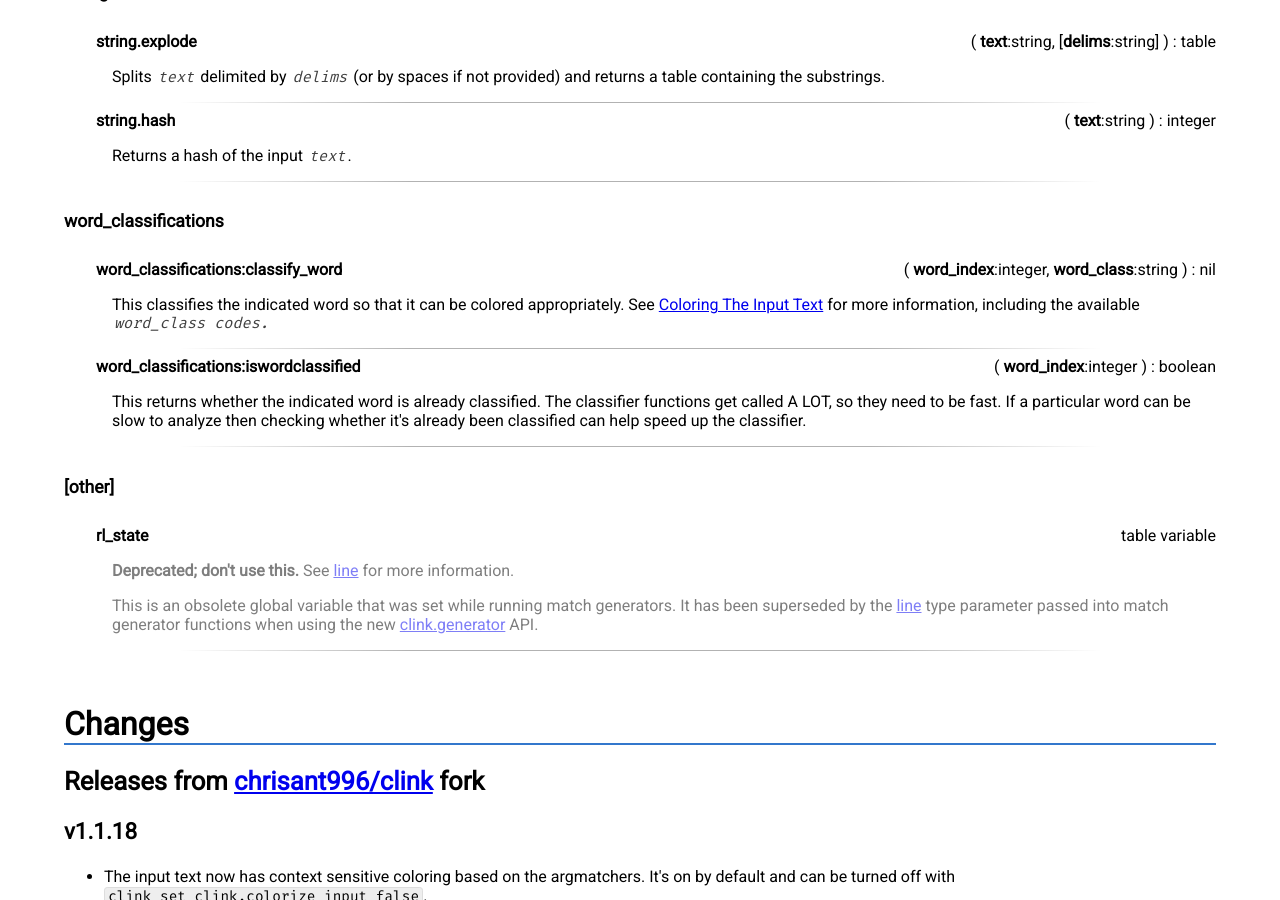
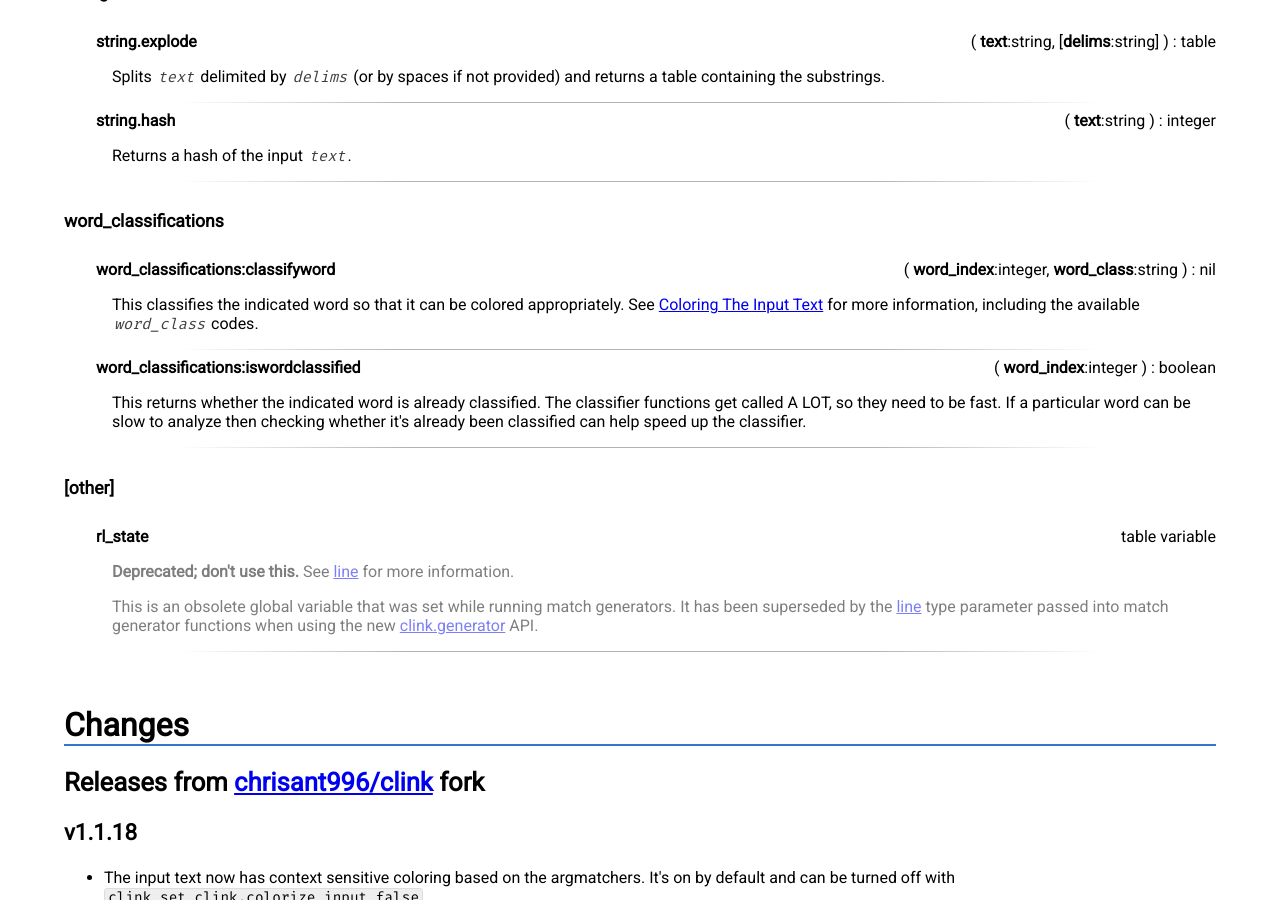
Before and after one commit to chrisant996/clink, a Jekyll site: the page clink.html, which Jekyll copies as it is, in a window 1280 px wide and 900 px high, scrolled down 31769 px. Built offline with Jekyll 4.4.1, drawn with Linux system fonts in a browser that asks for light colours; some web fonts are replaced.

Commit message:
Update with doc typo fixes.

```diff
--- a/clink.html
+++ b/clink.html
@@ -2024,7 +2024,7 @@ settings.add("color.mymno", "bright magenta", "Color setting")</code></pre></div
 <div class="function"><div class="header"> <div class="name"><a name="settings.set">settings.set</a></div> <div class="signature">( <span class="arg_name">name</span>:string, <span class="arg_name">value</span>:string ) : boolean</div></div><div class="body"><p class="desc">Sets the <span class="arg">name</span> Clink setting to <span class="arg">value</span> and returns whether it was successful.</p></div></div><hr/>
 </div><div class="group"><h5 class="group_name"><a name="string">string</a></h5><div class="function"><div class="header"> <div class="name"><a name="string.explode">string.explode</a></div> <div class="signature">( <span class="arg_name">text</span>:string, [<span class="arg_name">delims</span>:string] ) : table</div></div><div class="body"><p class="desc">Splits <span class="arg">text</span> delimited by <span class="arg">delims</span> (or by spaces if not provided) and returns a table containing the substrings.</p></div></div><hr/>
 <div class="function"><div class="header"> <div class="name"><a name="string.hash">string.hash</a></div> <div class="signature">( <span class="arg_name">text</span>:string ) : integer</div></div><div class="body"><p class="desc">Returns a hash of the input <span class="arg">text</span>.</p></div></div><hr/>
-</div><div class="group"><h5 class="group_name"><a name="word_classifications">word_classifications</a></h5><div class="function"><div class="header"> <div class="name"><a name="word_classifications:classify_word">word_classifications:classify_word</a></div> <div class="signature">( <span class="arg_name">word_index</span>:integer, <span class="arg_name">word_class</span>:string ) : nil</div></div><div class="body"><p class="desc">This classifies the indicated word so that it can be colored appropriately. See <a href="#classifywords">Coloring The Input Text</a> for more information, including the available <span class="arg">word_class</a> codes.</p></div></div><hr/>
+</div><div class="group"><h5 class="group_name"><a name="word_classifications">word_classifications</a></h5><div class="function"><div class="header"> <div class="name"><a name="word_classifications:classifyword">word_classifications:classifyword</a></div> <div class="signature">( <span class="arg_name">word_index</span>:integer, <span class="arg_name">word_class</span>:string ) : nil</div></div><div class="body"><p class="desc">This classifies the indicated word so that it can be colored appropriately. See <a href="#classifywords">Coloring The Input Text</a> for more information, including the available <span class="arg">word_class</span> codes.</p></div></div><hr/>
 <div class="function"><div class="header"> <div class="name"><a name="word_classifications:iswordclassified">word_classifications:iswordclassified</a></div> <div class="signature">( <span class="arg_name">word_index</span>:integer ) : boolean</div></div><div class="body"><p class="desc">This returns whether the indicated word is already classified.  The classifier functions get called A LOT, so they need to be fast.  If a particular word can be slow to analyze then checking whether it's already been classified can help speed up the classifier.</p></div></div><hr/>
 </div><div class="group"><h5 class="group_name"><a name="[other]">[other]</a></h5><div class="function"><div class="header"> <div class="name"><a name="rl_state">rl_state</a></div> <div class="signature">table variable</div></div><div class="body deprecated"><p class="desc"><strong>Deprecated; don't use this.</strong>  See <a href="#line">line</a> for more information.</p><p class="desc">This is an obsolete global variable that was set while running match generators.  It has been superseded by the <a href="#line">line</a> type parameter passed into match generator functions when using the new <a href="#clink.generator">clink.generator</a> API.</p></div></div><hr/>
 </div>
```
